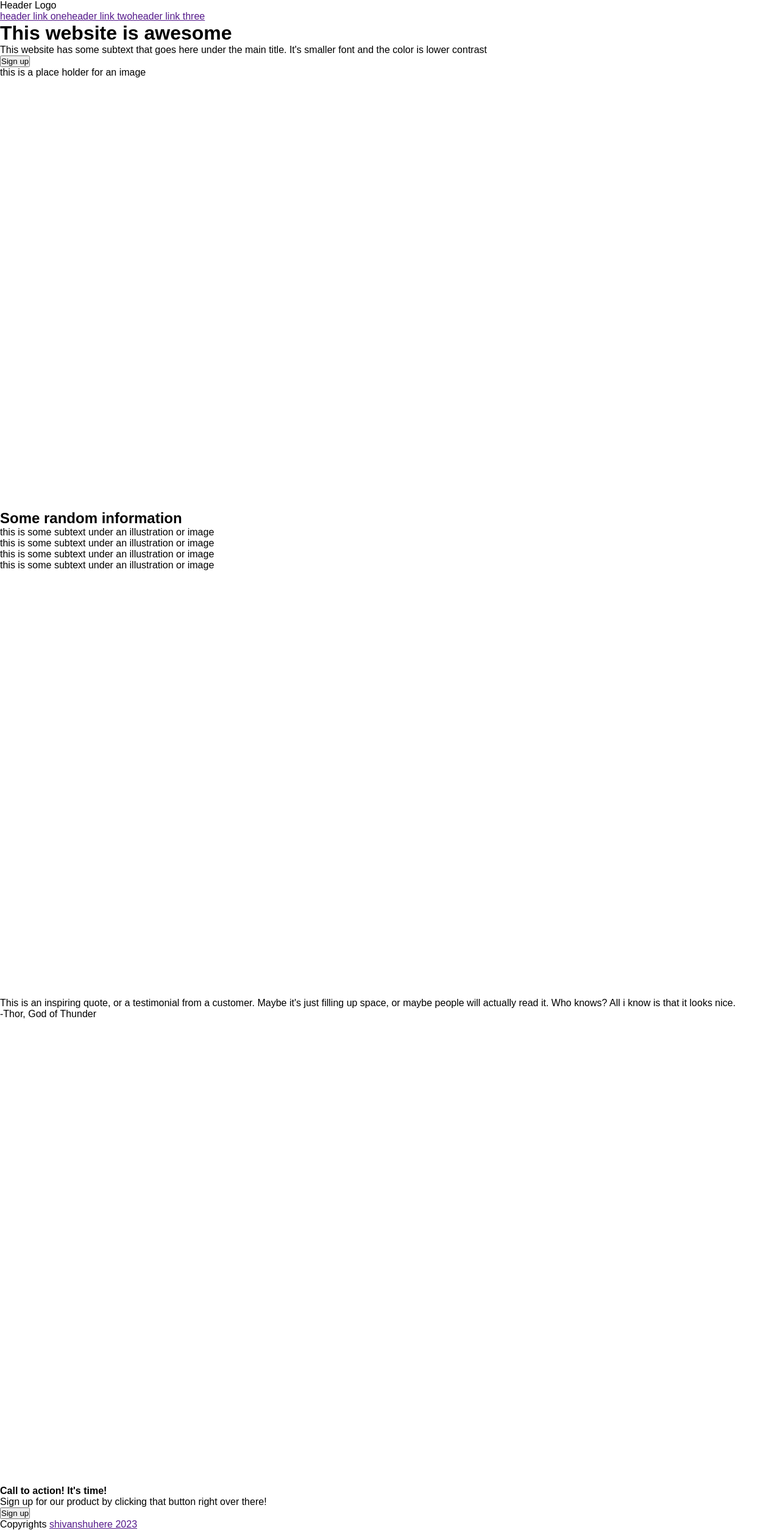
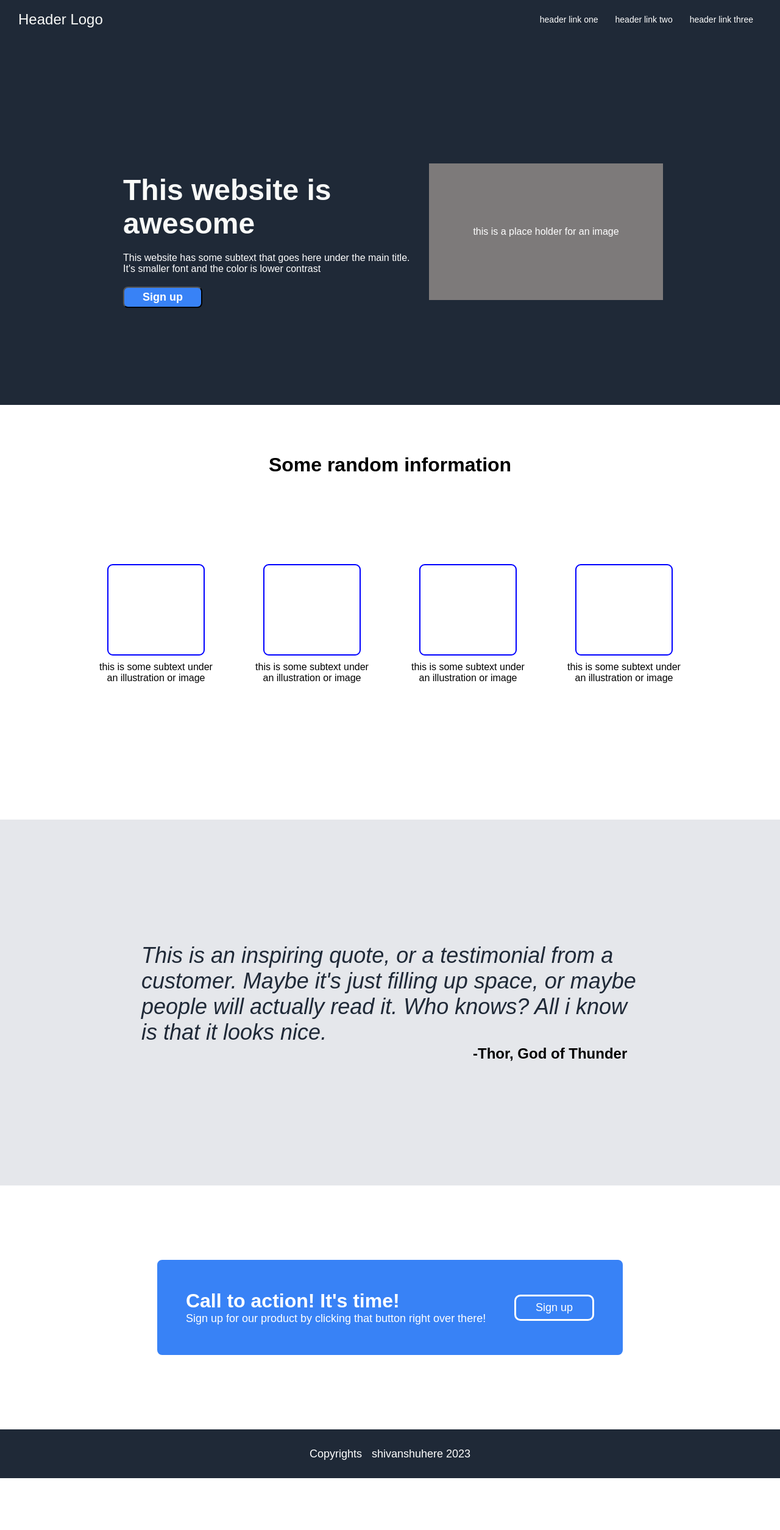
Before and after one commit to shivanshuhere/odin-wedpage1, a plain HTML site: page index.html in a window 1280 px wide. Shown: the whole page at 61% size. After the commit the page ends 2424 px from the top, so only its background shows below. Drawn offline with Linux system fonts and the light colour scheme.

Commit message:
Add style to info, quote, signUp and footer sec

```diff
--- a/styles.css
+++ b/styles.css
@@ -4,9 +4,246 @@
     padding: 0;
     margin: 0;
     font-family: sans-serif;
+    color: white;
 }
 
-.container:not(#nav, #footer)
+.container
 {
-    height: 100vh;
+    height: 75vh;
 }
+
+
+/* Navbar */
+#nav
+{
+    width: 100vw;
+    height: 4rem;
+    display: flex;
+    justify-content: space-between;
+    align-items: center;
+    background-color:#1f2937;
+
+}
+#nav #menu {
+
+    margin-right: 30px;
+}
+#nav a {
+    text-decoration: none;
+    font-size: 14px;
+    padding: 0 14px;
+}
+
+#navLogo
+{
+    font-size: 24px;
+    margin-left: 30px;
+    color: #f9faf8;
+}
+
+
+/* hero section */
+#hero
+{
+    background-color:#1f2937;
+    display: flex;
+    justify-content: center;
+    align-items: center;
+}
+#heroContent
+{
+    /* border: white 2px solid; */
+    width: 80vw;
+    height: 20rem;
+    display: flex;
+    justify-content: center;
+    align-items: center;
+
+}
+
+#heroContent .card{
+    width: 50%;
+    height: 10rem;
+    padding: 0 30px 0 10px;
+}
+
+.card button {
+    background-color: #3882f6;
+    padding:5px 30px;
+    border-radius: 8px;
+    font-weight: bold;
+    font-size: large;
+}
+
+#heroContent #img {
+    background-color: rgb(125, 122, 122);
+    height: 14rem;
+    width: 24rem;
+    margin-top:2rem;
+    display: flex;
+    justify-content: center;
+    align-items: center;
+}
+
+/* content card */
+#hero .headline
+{
+    font-size: 48px;
+    font-weight: extra-bold;
+    color: #f9faf8;
+}
+
+.card .para {
+    margin:20px 0;
+}
+
+
+/* info section */
+
+#info {
+    background-color: white;
+}
+
+#info .headline{
+    font-size: xx-large;
+    color: black;
+    text-align: center;
+    margin: 5rem 0;
+}
+
+#infoBox {
+    display: flex;
+    justify-content: center;
+    /* border: 2px solid black; */
+    width: 80vw;
+    height: auto;
+    margin: 0 auto;
+    margin-top:9rem;
+}
+#infoBox .box{
+    flex-wrap: wrap;
+    /* border: 2px blue solid; */
+    display: inherit;
+    justify-content: center;
+}
+#infoBox .box .empty {
+    width: 160px;
+    height: 150px;
+    border: 2px solid blue;
+    border-radius: 9px;
+}
+#infoBox .box .infopara {
+    text-align: center;
+    color: black;
+    font-size: medium;
+    padding :10px 25px;
+}
+
+/* quote section */
+#quote
+{
+    background-color: #e5e7eb;
+    display: flex;
+    justify-content: center;
+    align-items: center;
+}
+
+#quoteContent
+{
+    display: flex;
+    justify-content: center;
+    flex-direction: column;
+
+}
+
+#quotepara
+{
+    color: #1f2937;
+    font-size: 36px;
+    font-style: italic;
+    font-weight: lighter;
+    width: 51rem;
+}
+
+#thor
+{
+    color: black;
+    font-size: x-large;
+    font-weight: bolder;
+    margin-left: 34rem;
+}
+
+/* sign up */
+#signUp
+{
+    height: 50vh;
+    display: flex;
+    justify-content: center;
+    align-items: center;
+}
+
+#signup-container
+{
+    width: 60vw;
+    height: 10rem;
+    background-color: #3882f6;
+    border: 2px solid white;
+    border-radius: 10px;
+}
+
+#signup-container
+{
+    display: flex;
+    justify-content: space-evenly;
+    align-items: center;
+}
+
+#signUp .content
+{
+    color: black;
+}
+#signUp .content h4
+{
+
+    font-size: xx-large;
+}
+
+#signUp .content p
+{
+    font-size: large;
+}
+
+#signUp button
+{
+    color: white;
+    padding:0.5rem 2rem;
+    border: 3px solid white;
+
+    border-radius: 10px;
+    font-size: large;
+    background-color: #3882f6;
+}
+#signUp button:hover
+{
+    cursor: grab;
+    background-color: white;
+    color: #3882f6;
+}
+
+
+
+#footer
+{
+    height: 5rem;
+    background-color: #1f2937;
+    display: flex;
+    justify-content: center;
+    align-items: center;
+}
+
+#footer span, #footer a
+{
+    padding:0 0.5rem;
+    text-decoration: none;
+    font-size: large;
+}
```
